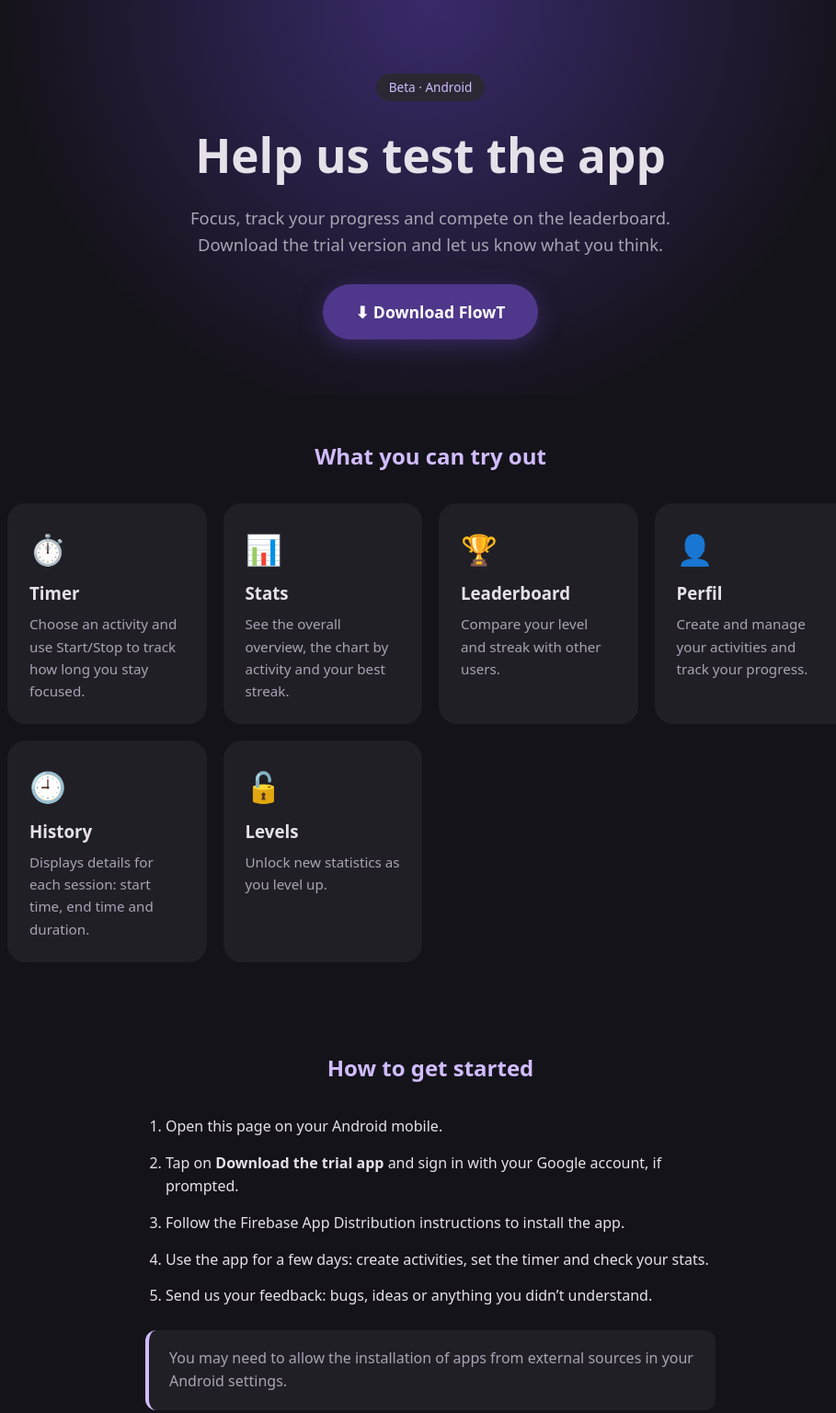
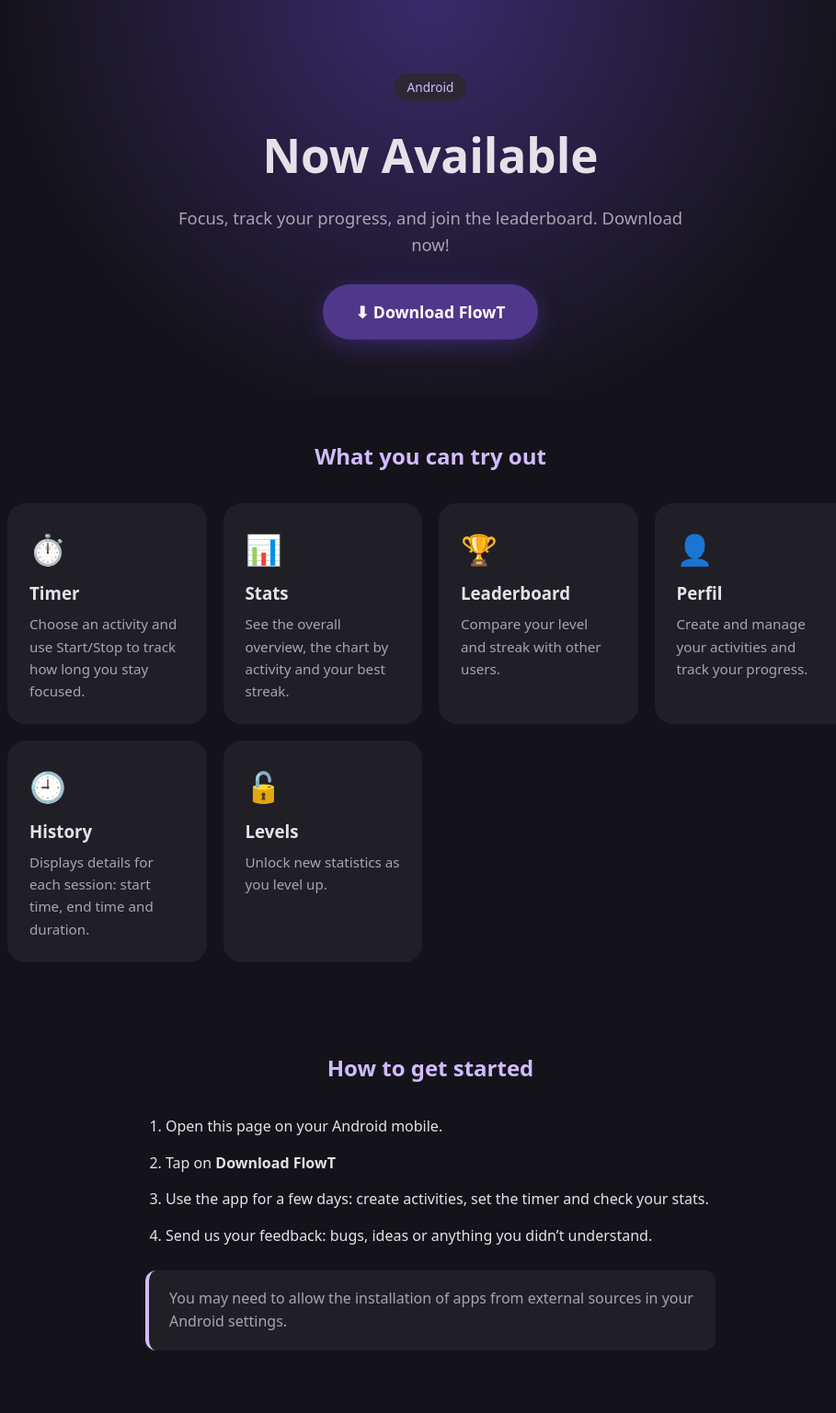
Before and after one commit to gropt/flowt, a plain HTML site: page index.html in a window 1280 px wide. Shown: the top 1536 px of the page at 92% size, without its empty margins (172-1081 px from the left). Drawn offline with Linux system fonts and the light colour scheme.

Commit message:
Update app availability and download links in index.html

```diff
--- a/index.html
+++ b/index.html
@@ -32,10 +32,10 @@ footer{text-align:center;color:var(--muted);padding:32px 0;font-size:.9rem}
 </head>
 <body>
 <header class="hero"><div class="wrap">
-<span class="badge">Beta · Android</span>
-<h1>Help us test the app</h1>
-<p>Focus, track your progress and compete on the leaderboard. Download the trial version and let us know what you think.</p>
-<a class="btn" href="https://appdistribution.firebase.dev/i/eab93ce3db92f20b" target="_blank" rel="noopener">⬇ Download FlowT</a>
+<span class="badge">Android</span>
+<h1>Now Available</h1>
+<p>Focus, track your progress, and join the leaderboard. Download now!</p>
+<a class="btn" href="https://aptoide-mmp.aptoide.com/api/v1/download?package_name=com.gropt.flowt&oemid=087a024f6eb990f508908255a8fa98aa&redirect_url=https%3A%2F%2Fws.catappult.io%2Fapi%2FdirectToConsumer%2Fcom.gropt.flowt%2Fdownload" target="_blank" rel="noopener">⬇ Download FlowT</a>
 </div></header>
 
 <section><div class="wrap">
@@ -53,8 +53,7 @@ footer{text-align:center;color:var(--muted);padding:32px 0;font-size:.9rem}
 <h2>How to get started</h2>
 <ol>
 <li>Open this page on your Android mobile.</li>
-<li>Tap on <strong>Download the trial app</strong> and sign in with your Google account, if prompted.</li>
-<li>Follow the Firebase App Distribution instructions to install the app.</li>
+<li>Tap on <strong>Download FlowT</strong></li>
 <li>Use the app for a few days: create activities, set the timer and check your stats.</li>
 <li>Send us your feedback: bugs, ideas or anything you didn’t understand.</li>
 </ol>
@@ -63,8 +62,8 @@ footer{text-align:center;color:var(--muted);padding:32px 0;font-size:.9rem}
 
 <section class="cta"><div class="wrap">
 <h2>Ready to give it a go?</h2>
-<a class="btn" href="https://appdistribution.firebase.dev/i/eab93ce3db92f20b" target="_blank" rel="noopener">⬇ Download FlowT</a>
+<a class="btn" href="https://aptoide-mmp.aptoide.com/api/v1/download?package_name=com.gropt.flowt&oemid=087a024f6eb990f508908255a8fa98aa&redirect_url=https%3A%2F%2Fws.catappult.io%2Fapi%2FdirectToConsumer%2Fcom.gropt.flowt%2Fdownload" target="_blank" rel="noopener">⬇ Download FlowT</a>
 </div></section>
 
-<footer>Thank you for helping to improve the app! 💜</footer>
+<footer>Thank you for choosing FlowT to stay focused! 💜</footer>
 </body></html>
```
